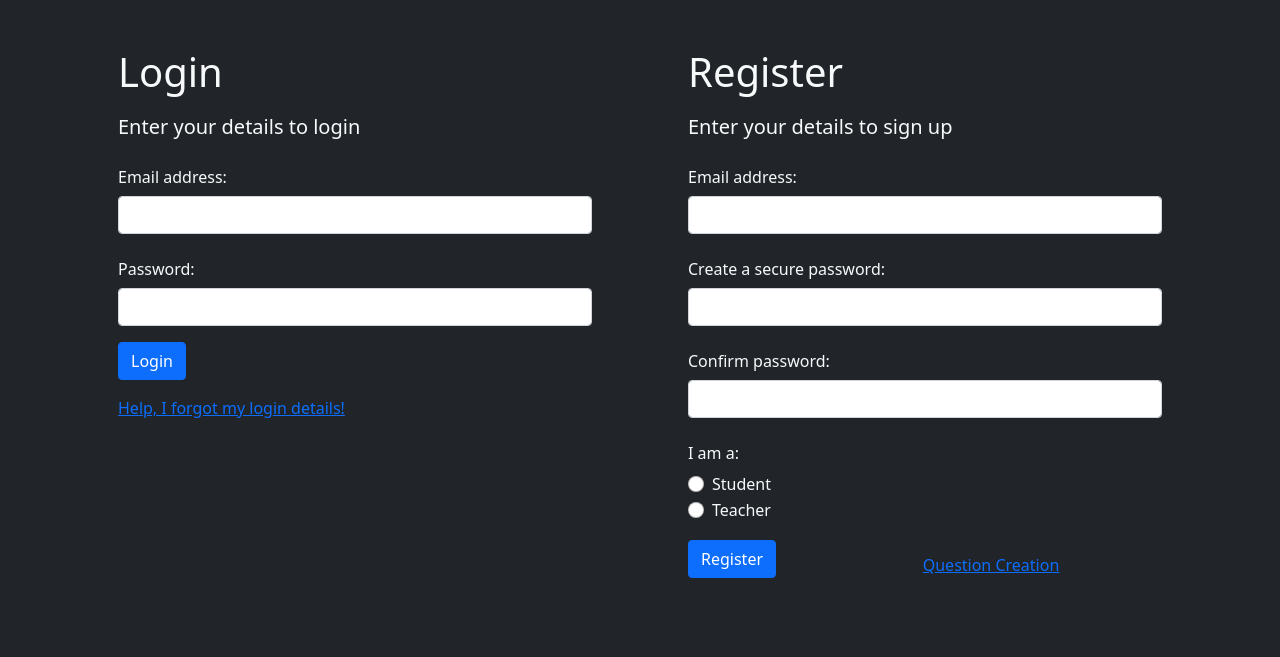
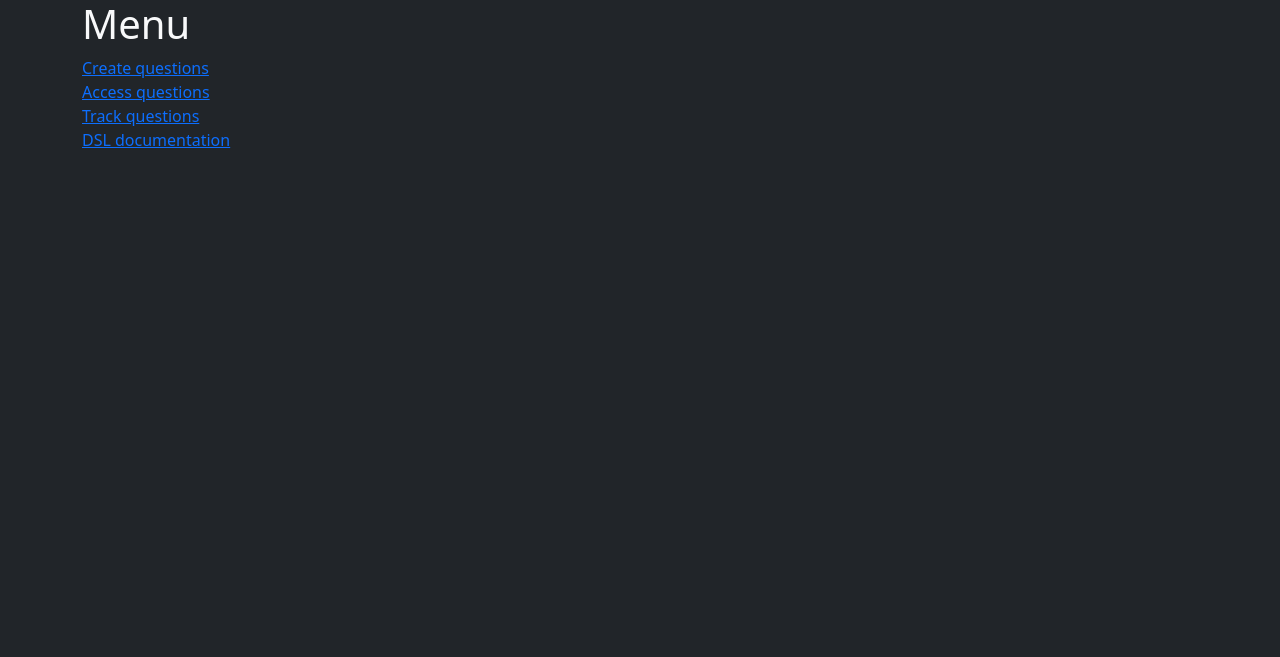
Before and after one commit to asalonna/finalProject, a Django app: page / in a window 1280 px wide. Shown: the top 657 px of the page. Run offline with Django 4.2, Linux system fonts and the light colour scheme; some libraries are stand-ins or nearby versions.

Commit message:
Added Landing Page

```diff
--- a/base/templates/base/index.html
+++ b/base/templates/base/index.html
@@ -25,75 +25,11 @@
 <body class="bg-dark text-light">
     <div class="container bg-dark text-light">
         <div class="row gx-4">
-            <!-- Login -->
-            <div class="col-md p-5">
-                <h1>Login</h1>
-                <p class="lead mt-3">
-                    Enter your details to login
-                </p>
-                <form>
-                    <div class="mb-3">
-                        <label for="email" class="col-form-label">
-                            Email address:
-                        </label>
-                        <input type="text" class="form-control" id="emailLogin">
-                    </div>
-                    <div class="mb-3">
-                        <label for="password" class="col-form-label">
-                            Password:
-                        </label>
-                        <input type="password" class="form-control" id="passwordLogin">
-                    </div>
-                    <button type="button" class="btn btn-primary mb-3">Login</button><br>
-                    <a href="#" class="text-small mt-3 pt-5">Help, I forgot my login details!</a>
-                </form>
-            </div>
-            <!-- Registration -->
-            <div class="col-md p-5">
-                <h1>Register</h1>
-                <p class="lead mt-3">
-                    Enter your details to sign up
-                </p>
-                <form>
-                    <div class="mb-3">
-                        <label for="email" class="col-form-label">
-                            Email address:
-                        </label>
-                        <input type="text" class="form-control" id="emailReg">
-                    </div>
-                    <div class="mb-3">
-                        <label for="password" class="col-form-label">
-                            Create a secure password:
-                        </label>
-                        <input type="password" class="form-control" id="passwordReg">
-                    </div>
-                    <div class="mb-3">
-                        <label for="passwordCheck" class="col-form-label">
-                            Confirm password:
-                        </label>
-                        <input type="password" class="form-control" id="passwordCheck">
-                    </div>
-                    <div class="mb-3 ">
-                        <label for="userTypes" class="col-form-label">
-                            I am a:
-                        </label>
-                        <div class="form-check">
-                            <input class="form-check-input" type="radio" name="userType" id="userType">
-                            <label class="form-check-label" for="userType">
-                            Student</label>
-                        </div>
-                        <div class="form-check">
-                            <input class="form-check-input" type="radio" name="userType" id="userType">
-                            <label class="form-check-label" for="userType">
-                            Teacher</p>
-                            </div>
-                        <button type="button" class="btn btn-primary mb-3">Register</button>
-                        <a class="text-dark text-small" href="./task.html">Task</a>
-                        <a href="./studList.html" class="text-dark text-small">Teacher Dash</a>
-                        <a href="./createTask.html">Question Creation</a>
-                    </div>
-                </form>
-            </div>
+            <h1>Menu</h1>
+            <a href="create">Create questions</a>
+            <a href="access">Access questions</a>
+            <a href="track">Track questions</a>
+            <a href="">DSL documentation</a>
         </div>
     </div>
 
--- a/base/templates/base/task.html
+++ b/base/templates/base/task.html
@@ -95,7 +95,7 @@
 						</textarea><br>
                         <form id="CodeForm" action="/task/{{ pk }}" method="post">
 							{% csrf_token %}
-							<input type="submit" value="Submit Work" class="btn btn-primary me-4 display-flex"></button>
+							<input type="submit" value="Submit Work" class="btn btn-primary me-4 mb-4 display-flex"></button>
 						</form>
                         <form id="NextQuestionForm" action="/next/{{ next_pk }}" method="post">
 							{% csrf_token %}
```
Also changed, not shown: db.sqlite3.
